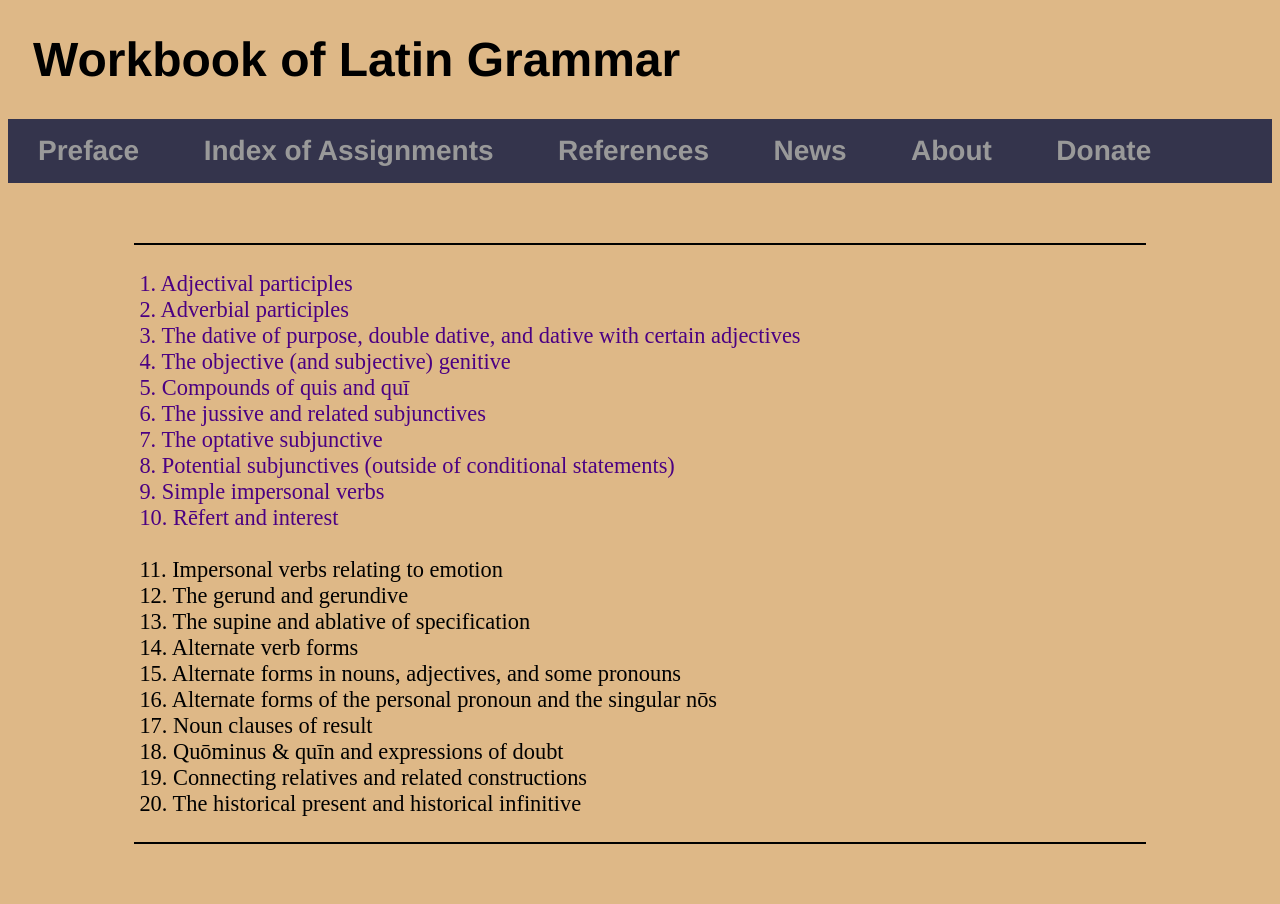
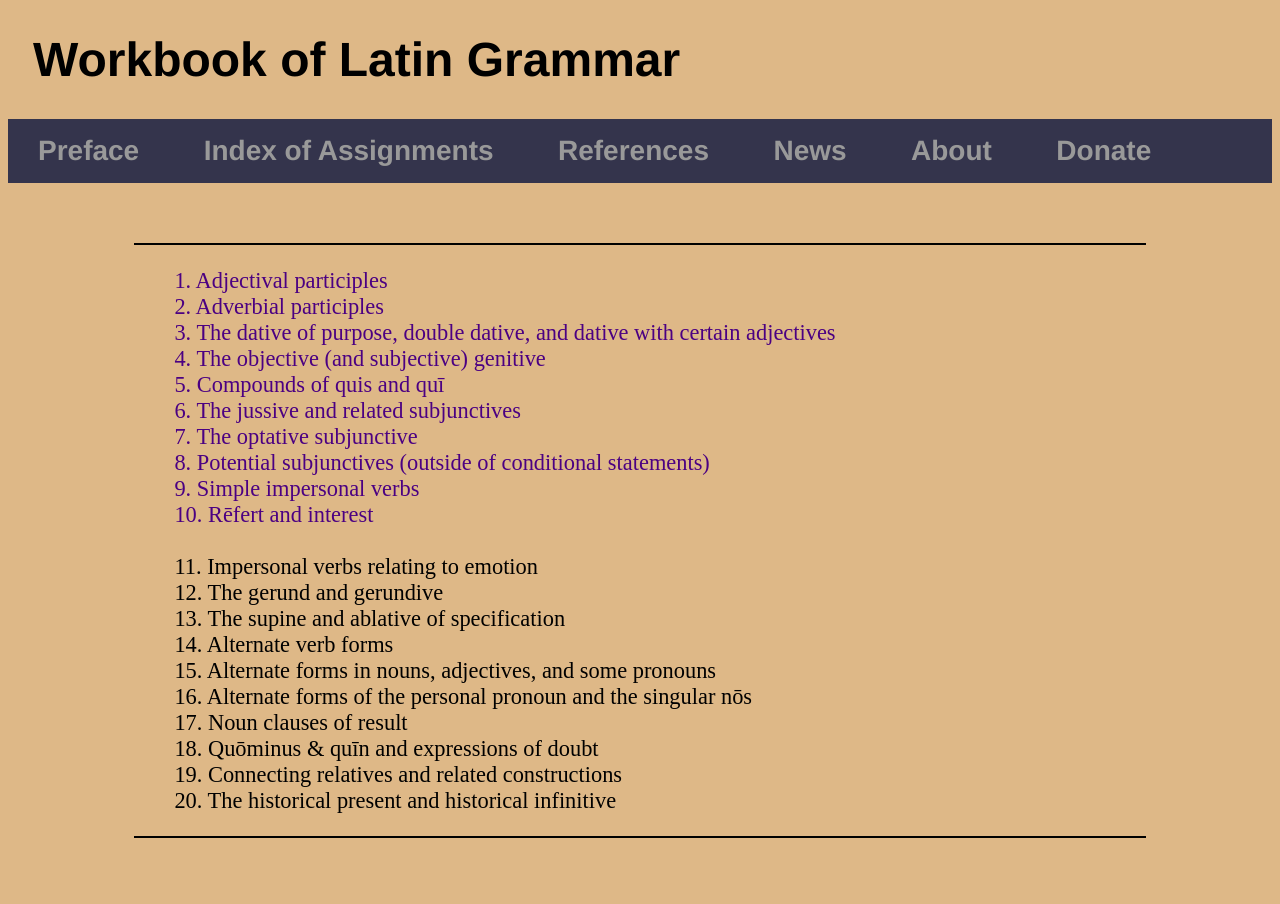
Before and after one commit to AlanCFleming82/AlanCFleming82.github.io, a Jekyll site: the page built from Assignments.html, in a window 1280 px wide. Built offline with Jekyll 4.4.1, drawn with Linux system fonts in a browser that asks for light colours.

Commit message:
Update main.css

```diff
--- a/css/main.css
+++ b/css/main.css
@@ -35,7 +35,7 @@
 ul.assignments {
 	list-style-type: none;
 	font-size: 1.40em;
-	padding: 3px 5px;
+	padding: 1;
 }
 
 
```
